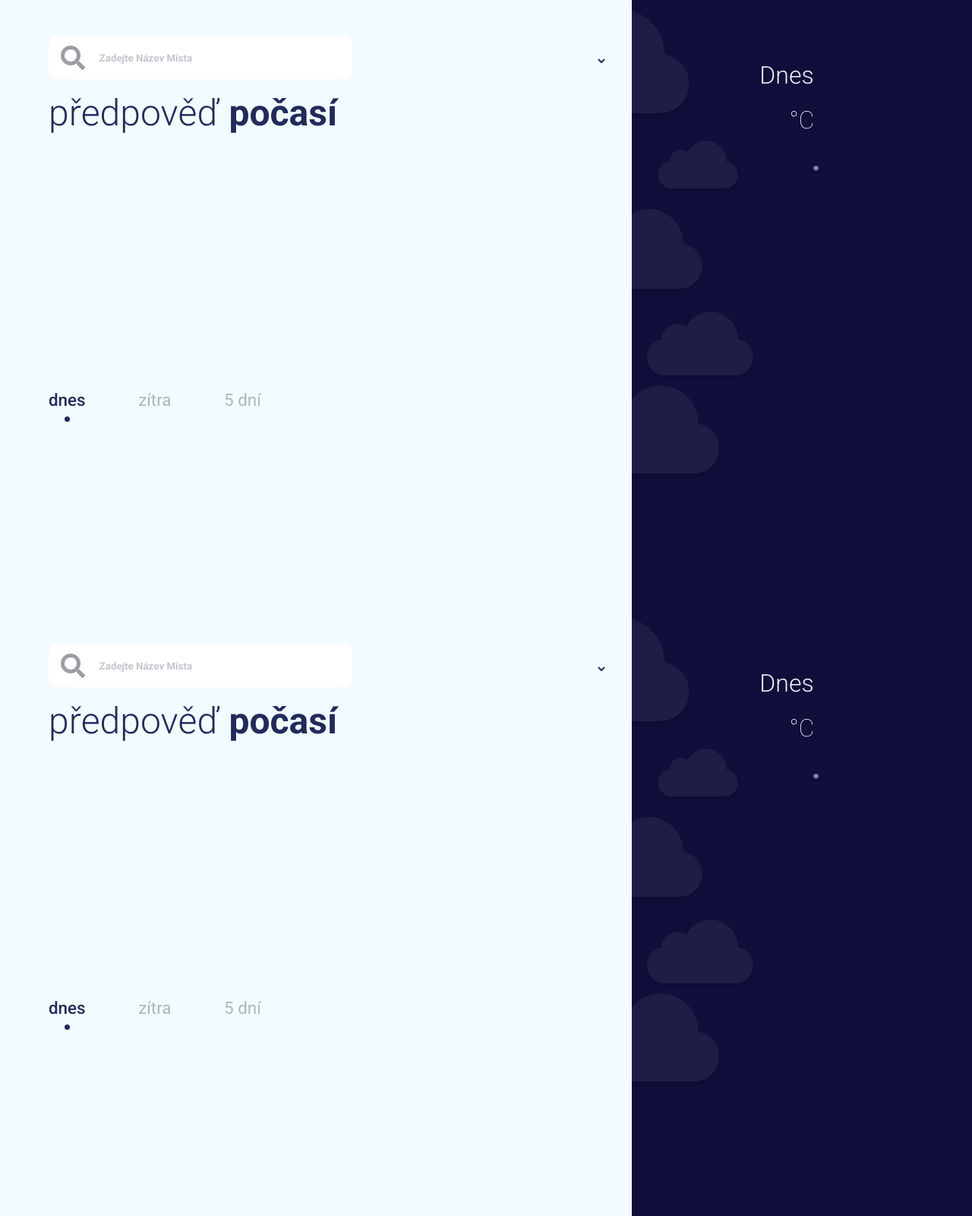
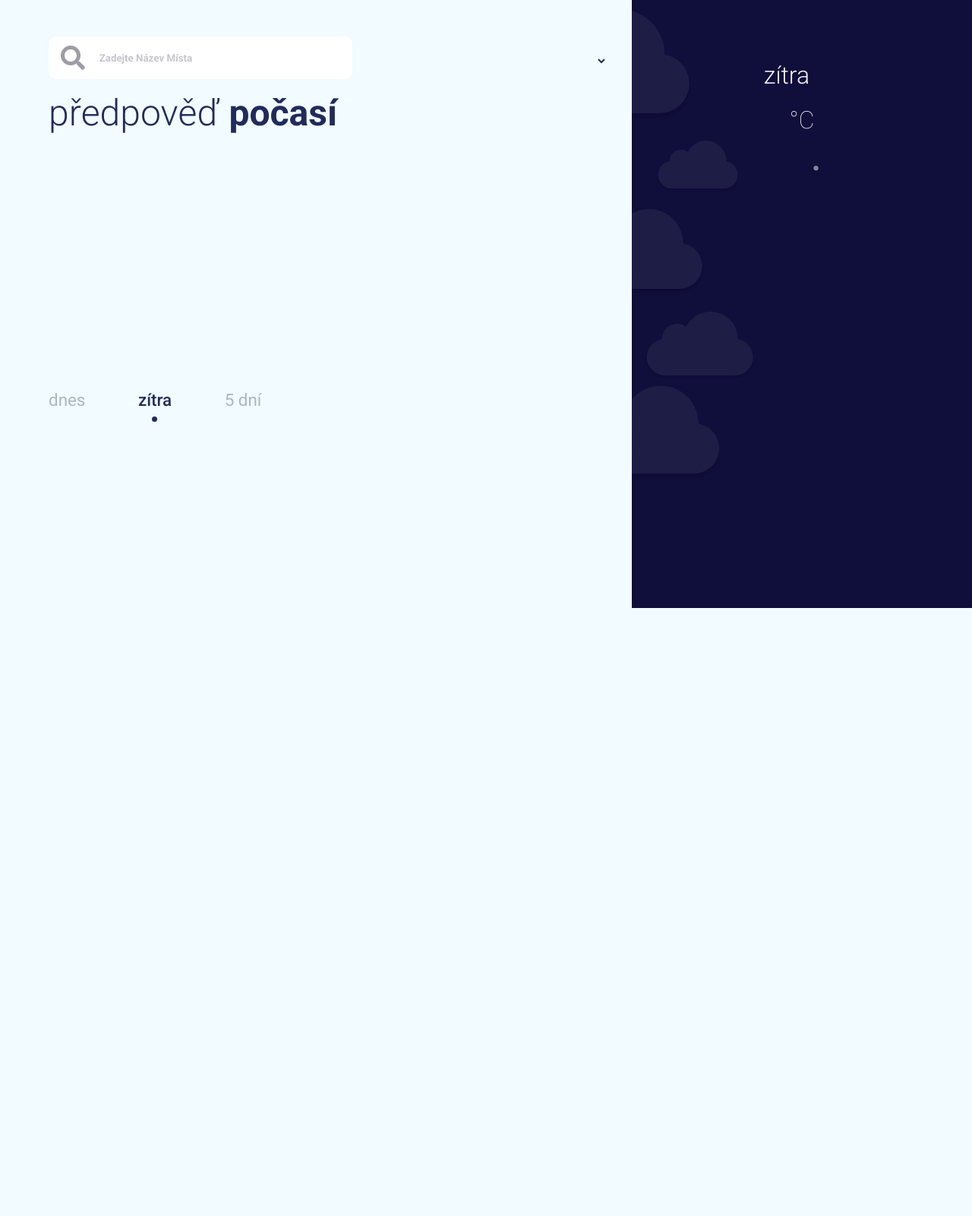
Before and after one commit to tomaslachmann/Weather-app, a plain HTML site: page zitra.html in a window 1280 px wide. Shown: the whole page at 76% size. After the commit the page ends 800 px from the top, so only its background shows below. Drawn offline with nearby package versions, Linux system fonts and the light colour scheme.

Commit message:
funkcni webova aplikace

```diff
--- a/css/input.scss
+++ b/css/input.scss
@@ -24,12 +24,38 @@ overflow: hidden;}
 .hidden{
     display:none !important;
 }
+.status{
+    background:white;
+    color:$textBlue;
+    padding:1em;
+    cursor: pointer;
+}
 
 a{
     text-decoration: none;
     color:inherit;
 }
 
+*::-webkit-scrollbar-track {
+    -webkit-box-shadow: none !important;
+    border-radius: 10px;
+  }
+
+ *::-webkit-scrollbar {
+    width: 6px !important;
+    height:6px;
+    background-color: transparent;
+  }
+
+  *::-webkit-scrollbar-thumb {
+    background:#b4bee7;
+    border-radius: 10px;
+  }
+
+  /* Handle on hover */
+  *::-webkit-scrollbar-thumb:hover {
+    background: $textBlue;
+  }
 
 
 .landingPage{
--- /dev/null
+++ b/js/actions.js
@@ -0,0 +1,66 @@
+
+
+const after = document.querySelector('.activeDot');
+const parentHead = document.querySelector(".foreCastHead");
+const children = [...parentHead.children];
+
+children.forEach((el) => {
+  el.addEventListener('mouseover', (e) => {
+    children.forEach((btn) => {
+      btn.classList.remove('active');
+    })
+    e.target.classList.add('active');
+    const middle = e.target.offsetLeft + e.target.offsetWidth / 2 - 5;
+    after.style.left = middle + 'px';
+
+  });
+
+});
+
+children.forEach((el) => {
+  el.addEventListener('click', (e) => {
+      e.target.innerHTML == "dnes" ? window.location.replace("predpoved.html")
+    : e.target.innerHTML == "zítra" ? window.location.replace("zitra.html")
+    : window.location.replace("dalsidny.html")
+  });
+
+});
+const dotActive = (day) => {
+parentHead.addEventListener('mouseleave', (e) => {
+  children.forEach((btn) => {
+    btn.classList.remove('active');
+  })
+  children[day].classList.add('active');
+  const middle =children[day].offsetLeft + children[day].offsetWidth / 2 - 5;
+  after.style.left = middle + 'px';
+});
+}
+
+dotActive(activeDot);
+
+const slider = document.querySelector('.places');
+let isDown = false;
+let startX;
+let scrollLeft;
+
+slider.addEventListener('mousedown', (e) => {
+  isDown = true;
+
+  startX = e.pageX - slider.offsetLeft;
+  scrollLeft = slider.scrollLeft;
+});
+slider.addEventListener('mouseleave', () => {
+  isDown = false;
+
+});
+slider.addEventListener('mouseup', () => {
+  isDown = false;
+
+});
+slider.addEventListener('mousemove', (e) => {
+  if(!isDown) return;
+  e.preventDefault();
+  const x = e.pageX - slider.offsetLeft;
+  const walk = (x - startX) * .8;
+  slider.scrollLeft = scrollLeft - walk;
+});
--- a/js/search.js
+++ b/js/search.js
@@ -27,7 +27,8 @@ const searchCity = (coords, name, country) => {
     localStorage.setItem("coords", JSON.stringify(coords));
     localStorage.setItem("name", name);
     localStorage.setItem("country", country);
-    window.location.replace("predpoved.html");
+    location.toString().includes("index") === true ? window.location.replace("predpoved.html")
+  : location.reload()
   }
 
 const fetchCities = async () => {
--- a/zitra.html
+++ b/zitra.html
@@ -6,6 +6,14 @@
     <link rel ="stylesheet" href="https://use.fontawesome.com/releases/v5.0.1/css/all.css">
 </head>
 <body>
+    <script>
+        let spliceMin = 24;
+        let spliceMax = 48;
+        let ahoj = "hourly";
+        let den = "zitra";
+        let activeDot = 0;
+        let h = "h";
+        </script>
     <div class="landingPage">
         <div class="left">
             <div class="head">
@@ -25,9 +33,9 @@
             <div class="places">
             </div>
             <div class="foreCast">
-                <div class="foreCastHead">
-                    <span class="active">dnes</span>
-                    <span >zítra</span>
+                <div class="foreCastHead" id="tomorrow">
+                    <span >dnes</span>
+                    <span class="active">zítra</span>
                     <span >5 dní</span>
                     <div class="activeDot"></div>
                 </div>
@@ -75,7 +83,7 @@
                 <div class="rightHeader">
                     <img>
                     <div>
-                        <h3>Dnes</h3>
+                        <h3>zítra</h3>
                         <p></p>
                     </div>
                 </div>
@@ -100,108 +108,6 @@
     <script src="js/search.js"></script>
     <script src="js/predpoved.js"></script>
     <script src="js/saveCity.js"></script>
-</body>
-</html><!DOCTYPE html>
-<html lang="cs">
-<head>
-    <meta name="viewport" content="width=device-width, initial-scale=1.0">
-    <link rel="stylesheet" href="css/output.css">
-    <link rel ="stylesheet" href="https://use.fontawesome.com/releases/v5.0.1/css/all.css">
-</head>
-<body>
-    <div class="landingPage">
-        <div class="left">
-            <div class="head">
-                <div class="input-button" id="input">
-                    <i class="fas fa-search"></i>
-                    <div class="status hidden"></div>
-                    <input type="text" id="searchInput" placeholder="Zadejte název místa" autocomplete="off"/>
-                </div>
-                <select>
-                </select>
-                <div class="nadpis">
-                    <span class="light">předpověď</span>
-                    <span class="bold">počasí</span>
-                </div>
-                <div id="searchBtn"></div>
-            </div>
-            <div class="places">
-            </div>
-            <div class="foreCast">
-                <div class="foreCastHead">
-                    <span class="active">dnes</span>
-                    <span >zítra</span>
-                    <span >5 dní</span>
-                    <div class="activeDot"></div>
-                </div>
-                <div class="foreCastBody">
-                    <div class="left">
-                    </div>
-                    <div class="right">
-                        <div class="leftBody"></div>
-                        <div class="middleBody">
-                            <div class="chartLeft">
-                                <canvas id="chartMin"></canvas>
-                            </div>
-                            <div class="chartRight">
-                                <canvas id="chartMax" ></canvas>
-                            </div>
-                        </div>
-                        <div class="rightBody"></div>
-                    </div>
-                </div>
-            </div>
-        </div>
-        <div class="right">
-            <div id="background-wrap">
-                <div class="x1">
-                    <div class="cloud"></div>
-                </div>
-
-                <div class="x2">
-                    <div class="cloud"></div>
-                </div>
-
-                <div class="x3">
-                    <div class="cloud"></div>
-                </div>
-
-                <div class="x4">
-                    <div class="cloud"></div>
-                </div>
-
-                <div class="x5">
-                    <div class="cloud"></div>
-                </div>
-            </div>
-            <div class="overlay">
-                <div class="rightHeader">
-                    <img>
-                    <div>
-                        <h3>Dnes</h3>
-                        <p></p>
-                    </div>
-                </div>
-                <div>
-                    <h1></h1>
-                    <span>°C</span>
-                </div>
-                <p class="city"></p>
-                <div>
-                    <span id="feelsLike"></span>
-                    <span id="sunSet"></span>
-                </div>
-                <div class="chartRight1">
-                    <canvas id="myChart2"></canvas>
-                </div>
-            </div>
-        </div>
-    </div>
-    <script src="https://cdn.jsdelivr.net/npm/chart.js@2.9.3/dist/Chart.min.js"></script>
-    <script src="js/Chart.roundedBarCharts.min.js"></script>
-    <script src="js/content.js"></script>
-    <script src="js/search.js"></script>
-    <script src="js/predpoved.js"></script>
-    <script src="js/saveCity.js"></script>
+    <script src="js/actions.js"></script>
 </body>
 </html>
```
Also changed, not shown: dalsidny.html (+13 -4 lines), predpoved.html (+1 -0 lines), css/output.css, 1 other file.
